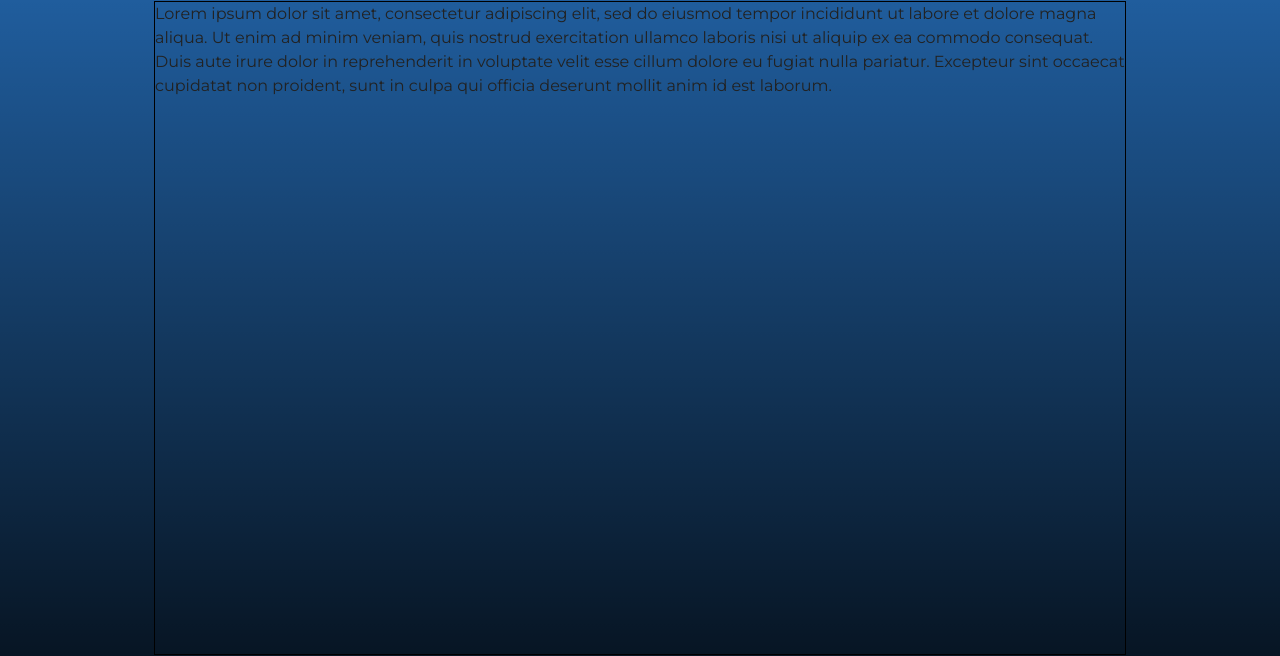
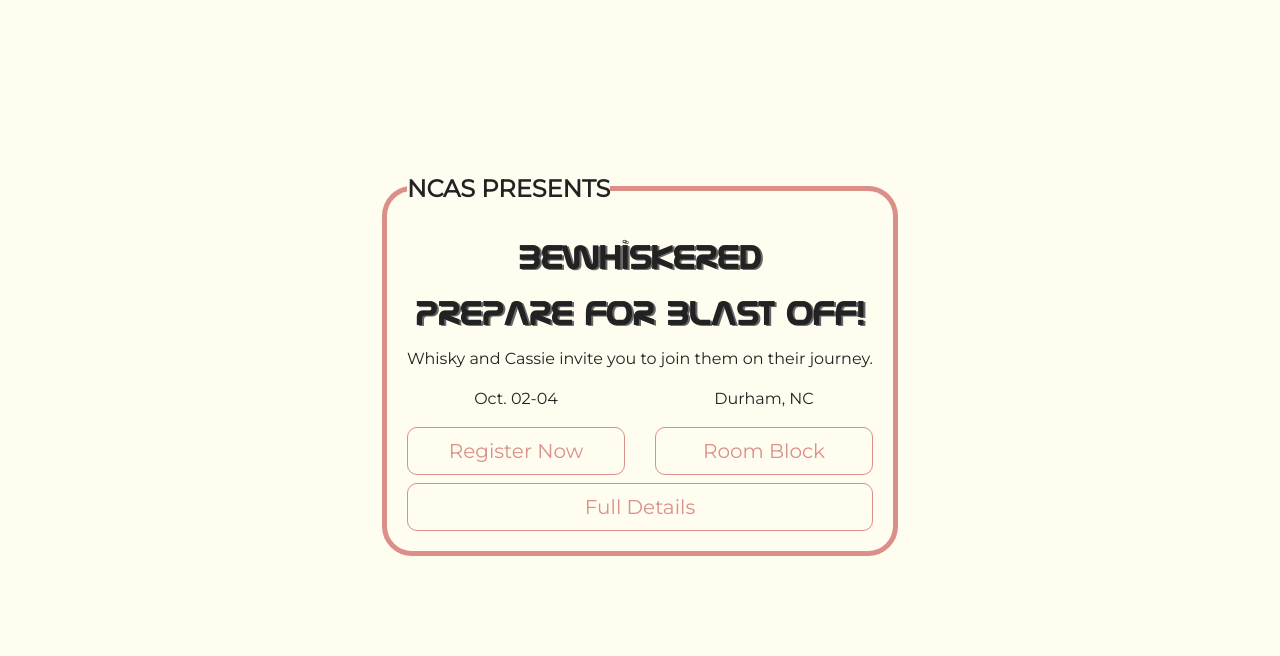
Before and after one commit to ncanthrosociety/bewhiskered, a website: page index.pug in a window 1280 px wide. Shown: the part 65-721 px from the top of the page. Drawn offline with nearby package versions, Linux system fonts and the light colour scheme; files that its build step writes are made by us from their sources; a web font is replaced by a local one.

Commit message:
Add structure for main splash info panel.

```diff
--- a/css/base.scss
+++ b/css/base.scss
@@ -11,7 +11,7 @@
   background-color: $ncas-color-primary-white;
   transition: background-color 0.3s ease-in-out;
   height: $nav-height;
-  box-shadow: 0 3px 3px $ncas-color-accent-40-grey;
+  box-shadow: 0 3px 2px $ncas-color-accent-40-grey;
 
   @include media-breakpoint-up(lg) {
     &.navbar-splash:not(.navbar-splash-scrolled) {
@@ -32,14 +32,14 @@
       &.show, &.collapsing {
         position: absolute;
         left: 0;
-        top: $nav-height;
+        top: $nav-height - 1;
         width: 100%;
         max-height: calc((var(--vh, 1vh) * 100) - #{$nav-height});
         overflow-y: scroll;
         z-index: 9999;
         padding-left: $navbar-padding-x;
         padding-right: $navbar-padding-x;
-        box-shadow: 0 3px 3px $ncas-color-accent-40-grey;
+        box-shadow: 0 3px 2px $ncas-color-accent-40-grey;
       }
     }
 
--- a/css/index.scss
+++ b/css/index.scss
@@ -6,13 +6,13 @@
 // Index style
 
 #index-splash {
-  $splash-vertical-padding: 10px;
+  $splash-vertical-padding: 5px;
   $splash-horizontal-padding: 10px;
 
   // Overriding margin and padding from base.scss
   // This makes the splash section expand to fill the entire screen, even though the base container appears below the
   // the nav bar and has some vertical and horizontal padding.
-  margin: -($nav-height + $content-vertical-padding) (-$content-horizontal-padding) (-$content-vertical-padding) !important;
+  margin: -($nav-height + $content-vertical-padding) (-$content-horizontal-padding) 0 !important;
   padding: ($nav-height + $splash-vertical-padding) $splash-horizontal-padding $splash-vertical-padding !important;
 
   @include media-breakpoint-down(md) {
@@ -26,7 +26,7 @@
   }
 
   // Set minimum height to fill all the space but the footer.
-  height: calc(100vh - #{$footer-height});
+  min-height: 100vh;
 
   // Set display as flexbox. Vertically and horizontally center items.
   display: flex;
@@ -36,20 +36,36 @@
   // Background style
   // The inverted selection assumes that the browser can handle webp and tries to render it immediately.
   // If webp-support fails, the html element will be given the class .no-webp sometime after load.
-  // Original image: https://images-assets.nasa.gov/image/KSC-20181218-PH_RKL01_0002/KSC-20181218-PH_RKL01_0002~orig.jpg
   background-position: center;
   background-size: cover;
-  background-color: $ncas-color-primary-blue;
+  background-color: #fffdf0;
   html:not(.no-webp) & {
-    background-image: linear-gradient(to bottom, rgba(0, 0, 0, 0), rgba(0, 0, 0, 0.8)), url('/img/index-splash/index-splash.webp');
+    //background-image: linear-gradient(to bottom, rgba(0, 0, 0, 0), rgba(0, 0, 0, 0.8)), url('/img/index-splash/index-splash.webp');
   }
   html.no-webp & {
-    background-image: linear-gradient(to bottom, rgba(0, 0, 0, 0), rgba(0, 0, 0, 0.8)), url('/img/index-splash/index-splash.png');
+    //background-image: linear-gradient(to bottom, rgba(0, 0, 0, 0), rgba(0, 0, 0, 0.8)), url('/img/index-splash/index-splash.png');
   }
 
   #index-splash-info-box {
+    padding: 20px;
     max-width: map-get($grid-breakpoints, 'lg') - 2 * $splash-horizontal-padding;
-    height: 100%;
-    border: 1px solid black;
+    border-radius: 30px;
+    border: 5px solid rgba(183, 35, 35, 0.5);
+
+    h1 {
+      font-family: 'NASA', $font-family;
+      text-shadow: 2px 1px $ncas-color-accent-40-grey;
+    }
+
+    legend {
+      font-weight: bold;
+      text-transform: uppercase;
+    }
+
+    .btn {
+      color: rgba(183, 35, 35, 0.5);
+      border-color: rgba(183, 35, 35, 0.5);
+      border-radius: 10px;
+    }
   }
 }
--- a/css/main.scss
+++ b/css/main.scss
@@ -3,6 +3,11 @@
 @import 'index';
 @import 'variables';
 @import url($font-url);
+
+@font-face {
+  font-family: 'NASA';
+  src: url('/fonts/nasa.ttf');
+}
 
 // Body
 body {
--- a/index.pug
+++ b/index.pug
@@ -8,5 +8,31 @@ block append variables
 block content
 
     section(id='index-splash' title='Index Page Splash' class='')
-        div(id='index-splash-info-box' class='')
-            p Lorem ipsum dolor sit amet, consectetur adipiscing elit, sed do eiusmod tempor incididunt ut labore et dolore magna aliqua. Ut enim ad minim veniam, quis nostrud exercitation ullamco laboris nisi ut aliquip ex ea commodo consequat. Duis aute irure dolor in reprehenderit in voluptate velit esse cillum dolore eu fugiat nulla pariatur. Excepteur sint occaecat cupidatat non proident, sunt in culpa qui officia deserunt mollit anim id est laborum.
+        fieldset(id='index-splash-info-box')
+            legend(class='w-auto') NCAS Presents
+            div(class='')
+                div(class='row')
+                    div(class='col text-center')
+                        h1 Bewhiskered
+                        h1 Prepare for Blast Off!
+                div(class='row')
+                    div(class='col text-center')
+                        p Whisky and Cassie invite you to join them on their journey.
+                div(class='row')
+                    div(class='col text-center')
+                        p Oct. 02-04
+                    div(class='col text-center')
+                        p Durham, NC
+                div(class='row mb-2')
+                    div(class='col text-center')
+                        a(class='btn btn-lg btn-outline-primary w-100' href='') Register Now
+                    div(class='col text-center')
+                        a(class='btn btn-lg btn-outline-primary w-100' href='') Room Block
+                div(class='row')
+                    div(class='col text-center')
+                        a(class='btn btn-lg btn-outline-primary w-100' href='') Full Details
+
+    section(id='index-details')
+
+        h1 Full Details
+        p Lorem ipsum dolor sit amet, consectetur adipiscing elit, sed do eiusmod tempor incididunt ut labore et dolore magna aliqua. Ut enim ad minim veniam, quis nostrud exercitation ullamco laboris nisi ut aliquip ex ea commodo consequat. Duis aute irure dolor in reprehenderit in voluptate velit esse cillum dolore eu fugiat nulla pariatur. Excepteur sint occaecat cupidatat non proident, sunt in culpa qui officia deserunt mollit anim id est laborum.
```
Also changed, not shown: css/main.min.css, fonts/nasa.ttf (added), index.html.
